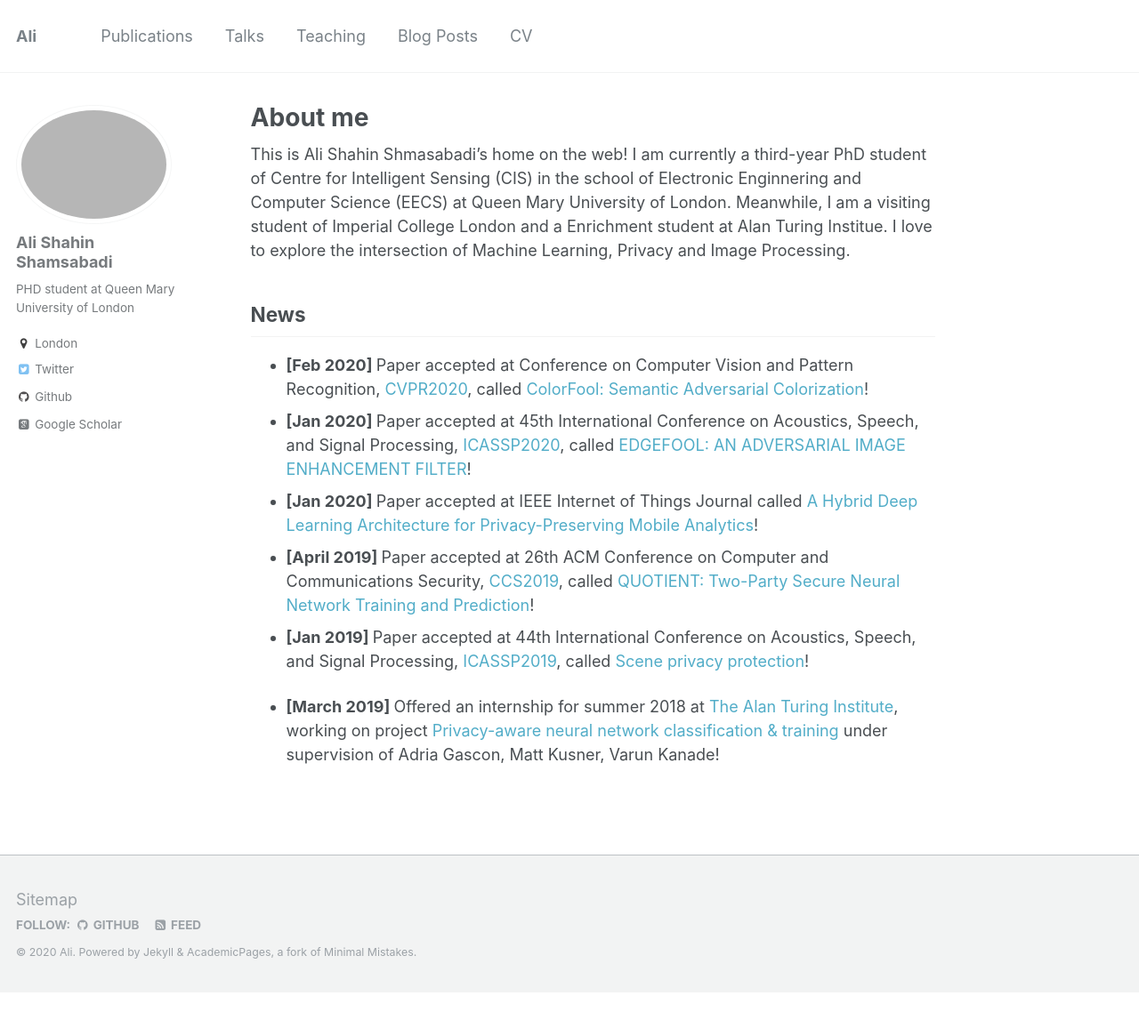
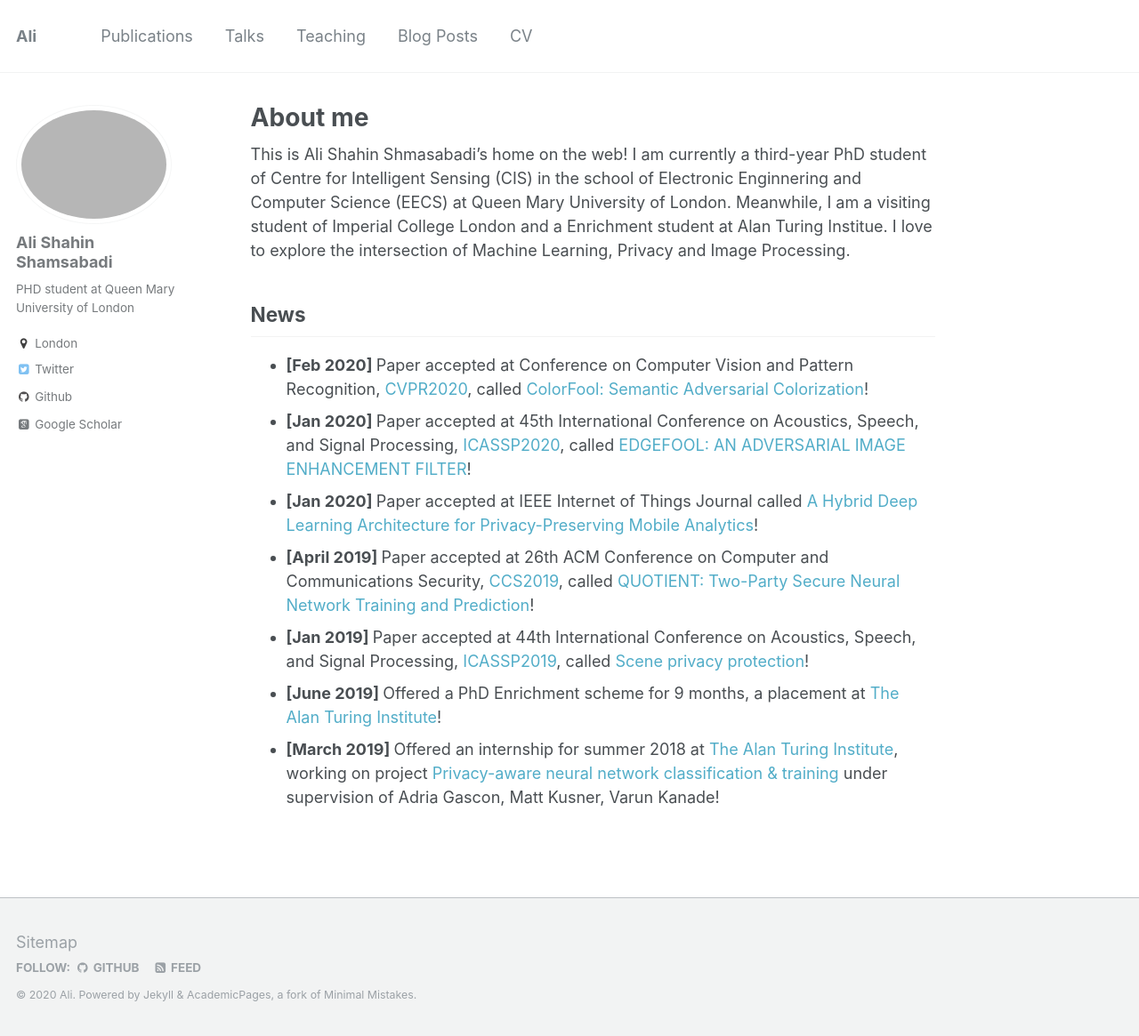
Before and after one commit to AliShahin/AliShahin.github.io, a Jekyll site: the page built from _pages/about.md, in a window 1280 px wide and 1165 px high. Shown: the whole window at 89% size. Built offline with Jekyll 4.4.1, drawn with Linux system fonts in a browser that asks for light colours; some web fonts are replaced.

Commit message:
Update about.md

```diff
--- a/_pages/about.md
+++ b/_pages/about.md
@@ -17,5 +17,5 @@ I am currently a third-year PhD student of Centre for Intelligent Sensing (CIS)
 - <b> [Jan 2020] </b> Paper accepted at IEEE Internet of Things Journal called [A Hybrid Deep Learning Architecture for Privacy-Preserving Mobile Analytics](https://arxiv.org/pdf/1703.02952.pdf)!
 - <b> [April 2019] </b> Paper accepted at 26th ACM Conference on Computer and Communications Security, [CCS2019](https://sigsac.org/ccs/CCS2019/), called [QUOTIENT: Two-Party Secure Neural Network Training and Prediction](https://arxiv.org/pdf/1907.03372.pdf)!
 - <b> [Jan 2019] </b> Paper accepted at 44th International Conference on Acoustics, Speech, and Signal Processing, [ICASSP2019](https://2019.ieeeicassp.org), called [Scene privacy protection](https://qmro.qmul.ac.uk/xmlui/bitstream/handle/123456789/56780/Cavallaro%20Scene%20privacy%20protection%202019%20Accepted.pdf?sequence=2)!
-
+- <b> [June 2019] </b> Offered a PhD Enrichment scheme for 9 months, a placement at [The Alan Turing Institute](https://www.turing.ac.uk)!
 - <b> [March 2019] </b> Offered an internship for summer 2018 at [The Alan Turing Institute](https://www.turing.ac.uk), working on project [Privacy-aware neural network classification & training](https://aticdn.s3-eu-west-1.amazonaws.com/2017/12/Internship-Project-Descriptions-2018-FINAL-WC.pdf) under supervision of Adria Gascon, Matt Kusner, Varun Kanade!
```
